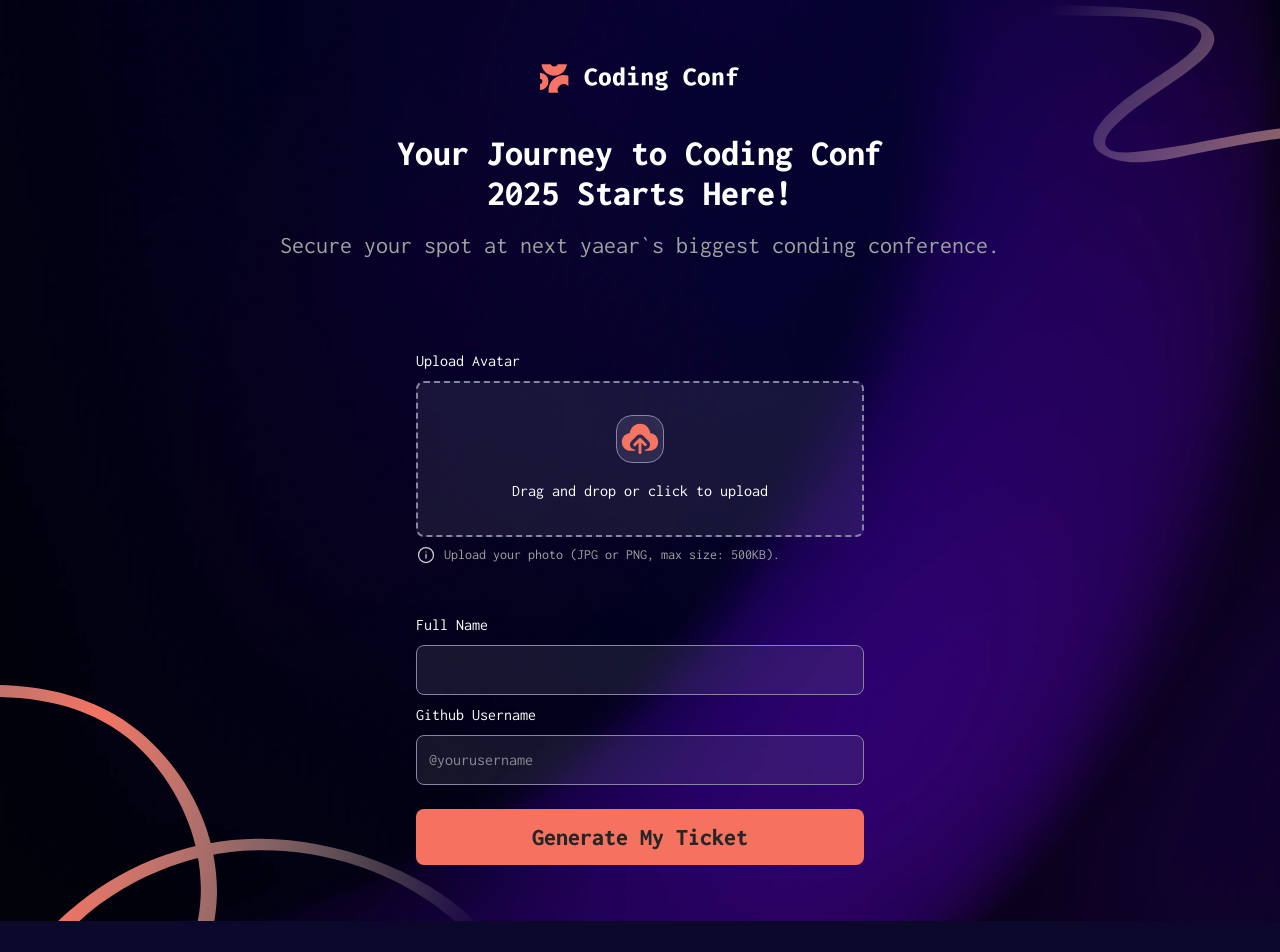
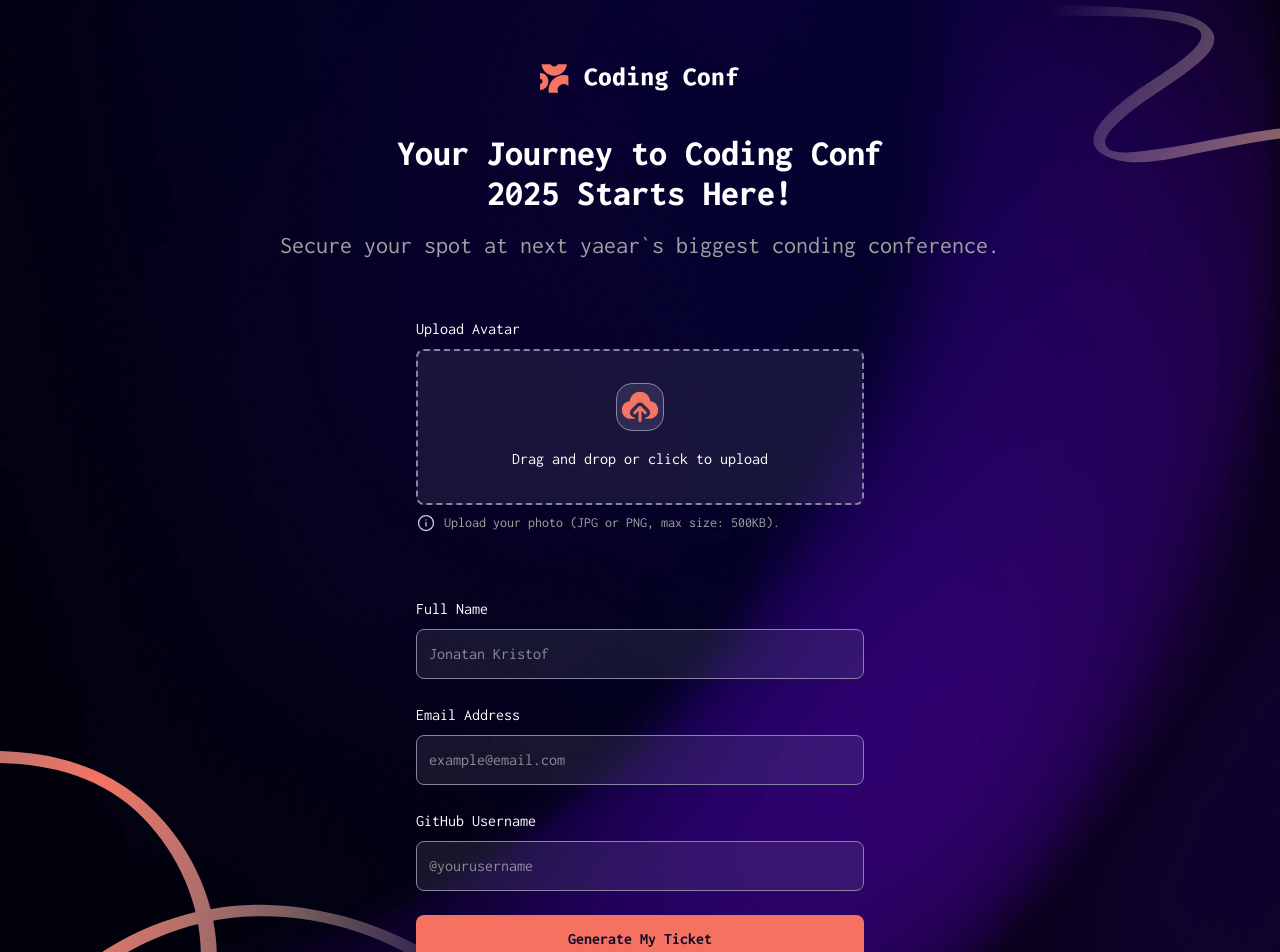
Before and after one commit to FelipeGdasilva/frontend-mentor-challenge, a Next.js app in the folder conference-ticket-generator/: page / in a window 1280 px wide. Shown: the top 952 px of the page. Before the commit the page ends 921 px from the top, so only its background shows below. Built offline with nearby package versions, Linux system fonts and the light colour scheme.

Commit message:
fix: adiciona estado do email e renderizacao dinamica na tela de sucesso

```diff
--- a/conference-ticket-generator/src/app/page.tsx
+++ b/conference-ticket-generator/src/app/page.tsx
@@ -9,6 +9,7 @@ import Image from "next/image";
 export default function Home() {
   const [nome, setNome] = useState("");
   const [github, setGithub] = useState("");
+  const [email, setEmail] = useState("");
   const [avatar, setAvatar] = useState("");
   const [ticketGerado, setTicketGerado] = useState(false);
 
@@ -49,6 +50,8 @@ export default function Home() {
   setNome={setNome}
   github={github}
   setGithub={setGithub}
+  email={email}
+  setEmail={setEmail}
   avatar={avatar}
   setAvatar={setAvatar}
   geraticket={gerarTicket}
@@ -73,9 +76,10 @@ export default function Home() {
 
 
   <p className="text-neutral-300 text-base md:text-lg max-w-md">
-    We've emailed your ticket to your email and updates will be sent in the run up to the event.
+  We've emailed your ticket to{" "}
+  <span className="text-orange-500 font-medium">{email}</span>{" "}
+  and will send updates in the run up to the event.
 </p>
-
 
   <div className="mt-2 w-full flex justify-center">
     <TicketCard
--- a/conference-ticket-generator/src/components/Form/TicketForm.tsx
+++ b/conference-ticket-generator/src/components/Form/TicketForm.tsx
@@ -4,6 +4,8 @@ import ImageUpload from "./ImageUpload";
 interface TicketFormProps {
   nome: string;
   setNome: (valor: string) => void;
+  email: string;
+  setEmail: (valor: string) => void;
   github: string;
   setGithub: (valor: string) => void;
   avatar: string;
@@ -11,32 +13,47 @@ interface TicketFormProps {
   geraticket: (e: React.SubmitEvent) => void;
 }
 
-
 export default function TicketForm({
   nome,
   setNome,
+  email,
+  setEmail,
   github,
   setGithub,
   avatar,
   setAvatar,
-  geraticket
+  geraticket,
 }: TicketFormProps) {
   return (
-    <form onSubmit={geraticket} className="flex flex-col w-full max-w-md mx-auto py-8">
-      <ImageUpload  avatar={avatar} setAvatar={setAvatar}/>
+    <form onSubmit={geraticket} className="flex flex-col gap-y-4 w-full max-w-md">
+      {/* Upload de Imagem */}
+      <ImageUpload avatar={avatar} setAvatar={setAvatar} />
 
+      {/* Input de Nome */}
       <InputField
-        htmlFor="name"
-        id="name"
+        htmlFor="nome"
+        id="nome"
         labelText="Full Name"
+        placeholder="Jonatan Kristof"
         value={nome}
         onChange={(e) => setNome(e.target.value)}
       />
 
+      {/* Input de Email Corrigido */}
+      <InputField
+        htmlFor="email"
+        id="email"
+        labelText="Email Address"
+        placeholder="example@email.com"
+        value={email}
+        onChange={(e) => setEmail(e.target.value)}
+      />
+
+      {/* Input de GitHub */}
       <InputField
         htmlFor="github"
         id="github"
-        labelText="Github Username"
+        labelText="GitHub Username"
         placeholder="@yourusername"
         value={github}
         onChange={(e) => setGithub(e.target.value)}
@@ -44,7 +61,7 @@ export default function TicketForm({
 
       <button
         type="submit"
-        className="rounded-lg h-14 text-neutral-800 font-extrabold text-2xl mt-6 bg-orange-500"
+        className="w-full bg-orange-500 hover:bg-orange-600 text-neutral-900 font-bold py-3 rounded-lg transition-colors mt-2"
       >
         Generate My Ticket
       </button>
```
Lines whose indentation alone changed are shown as unchanged.
